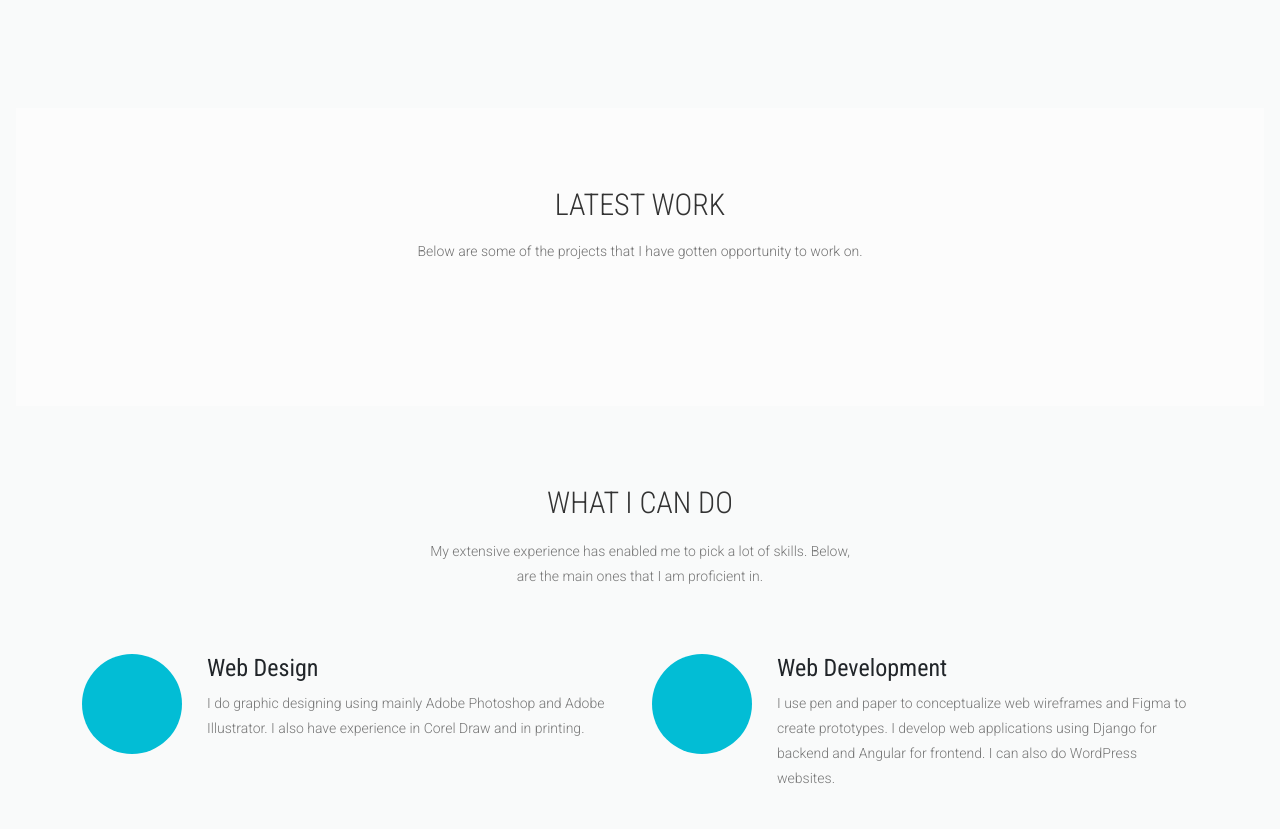
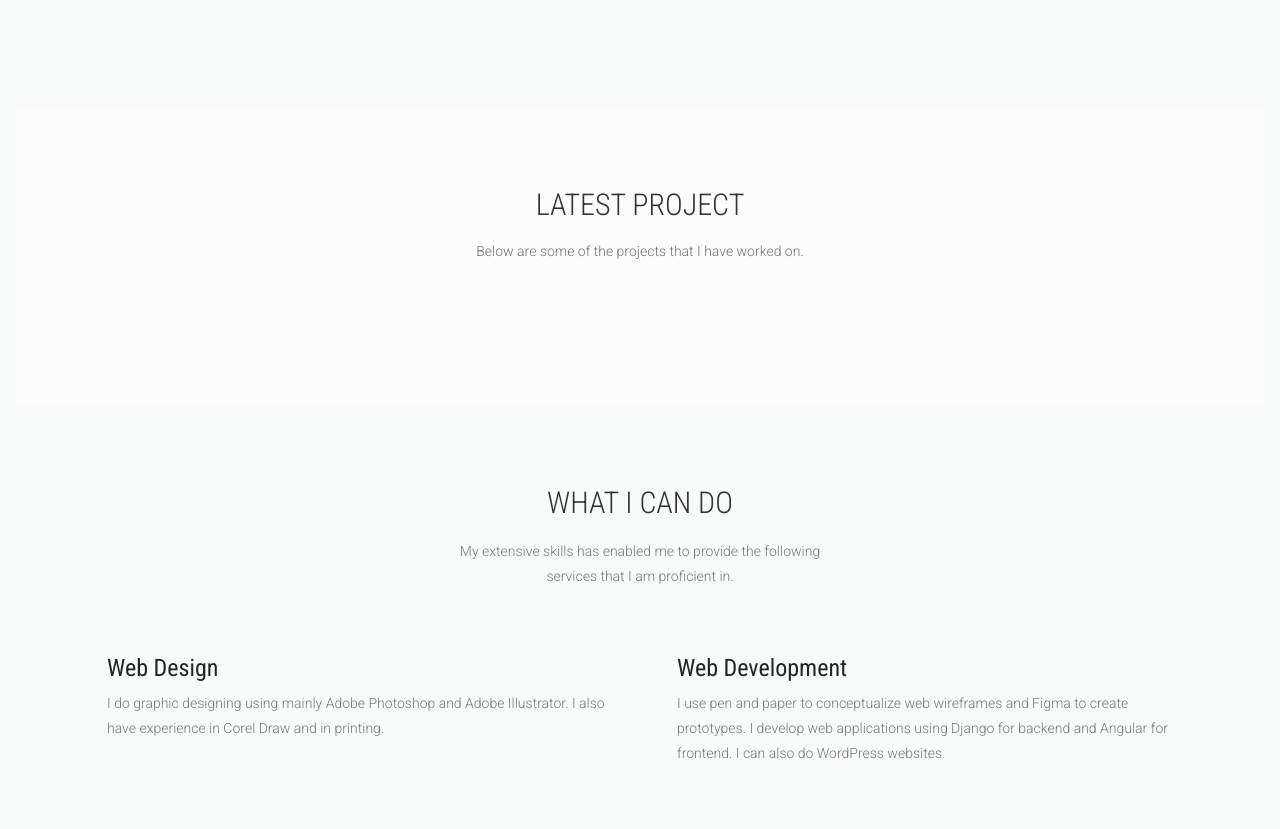
Before and after one commit to SayiaFelix/Sir_Felix_Portfolio, a Django app: page / in a window 1280 px wide. Shown: the part 1309-2138 px from the top of the page. Run offline with Django 3.2, Linux system fonts and the light colour scheme; data that the repository does not hold is empty; some libraries are stand-ins or nearby versions; some web fonts are replaced.

Commit message:
adding content

```diff
--- a/portfolio/templates/portfolio/base.html
+++ b/portfolio/templates/portfolio/base.html
@@ -122,13 +122,13 @@
     <hr>
     <h3> <a href="{% url 'home' %}"  style="text-decoration: none; font-weight: bold; font-size:17px;"class="">Home</a></h3>
     <hr>
-    <h4> <a class="" href="" style="text-decoration: none; font-weight: bold; font-size:17px;" title="User"></i>About</a></h4>
+    <h4> <a class="" href="{% url 'home' %}#about"  data-section="#about" style="text-decoration: none; font-weight: bold; font-size:17px;" title=""></i>About</a></h4>
     <hr>
-    <h4> <a href="" class="">Projects</a></h4>
+    <h4> <a href="{% url 'home' %}#works"  data-section="#works"class="">Projects</a></h4>
     <hr>
-    <h4> <a href="" class="">Services</a></h4>
+    <h4> <a href="{% url 'home' %}#feature" data-section="#feature" class="">Services</a></h4>
     <hr>
-    <h4><a href="" class="">Contacts</a></h4>
+    <h4><a href="{% url 'home' %}#call-to-action" data-section="#call-to-action" class="">Contacts</a></h4>
     <hr>
 
   </div>
--- a/portfolio/templates/portfolio/home.html
+++ b/portfolio/templates/portfolio/home.html
@@ -54,8 +54,8 @@
 <section id="works" class="works">
     <div class="container">
         <div class="section-heading">
-            <h1 class="title wow fadeInDown" data-wow-delay=".3s">Latest Work</h1>
-            <p class="wow fadeInDown" data-wow-delay=".5s">Below are some of the projects that I have gotten opportunity to work on.</p>
+            <h1 class="title wow fadeInDown" data-wow-delay=".3s">Latest Project</h1>
+            <p class="wow fadeInDown" data-wow-delay=".5s">Below are some of the projects that I have worked on.</p>
         </div>
         <div class="row">
             {% for project in projects %}
@@ -66,7 +66,7 @@
                         <div class="overlay">
                             <div class="buttons">
                                 <a rel="gallery" class="fancybox" href="">Full Image</a>
-                                <a href="{% url 'project' project.id %}">See Project</a>
+                                <a href="{% url 'project' project.id %}">View Project</a>
                             </div>
                         </div>
                     </div>
@@ -92,7 +92,7 @@
         <div class="section-heading">
             <h1 class="title wow fadeInDown" data-wow-delay=".3s">What I Can Do</h1>
             <p class="wow fadeInDown" data-wow-delay=".5s">
-                My extensive experience has enabled me to pick a lot of skills. Below,<br> are the main ones that I am proficient in.
+                My extensive skills has enabled me to provide the following <br> services that I am proficient in.
             </p>
         </div>
         <div class="row">
--- a/portfolio/templates/portfolio/portfolio.html
+++ b/portfolio/templates/portfolio/portfolio.html
@@ -42,7 +42,7 @@
 
 <section class="works works-fit">
     <div class="container">
-        <h2 class="subtitle">Some Of My Featured Works</h2>
+        <h2 class="subtitle">Some Of My Featured Projects</h2>
             <p class="subtitle-des">
                 Below are some of the projects that I have gotten opportunity to work on.
             </p>
```
Also changed, not shown: static/css/slider.css (+3 -1 lines).
